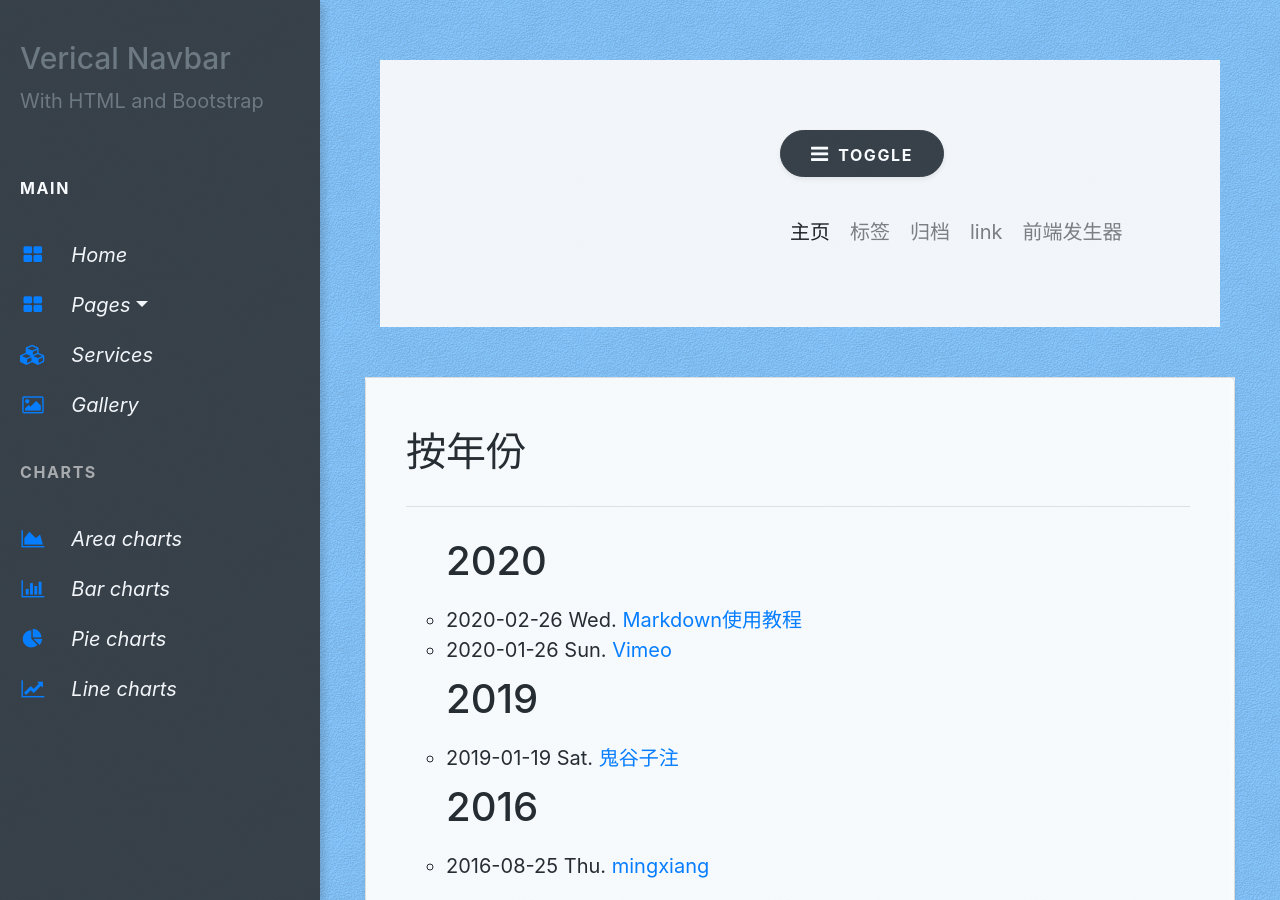
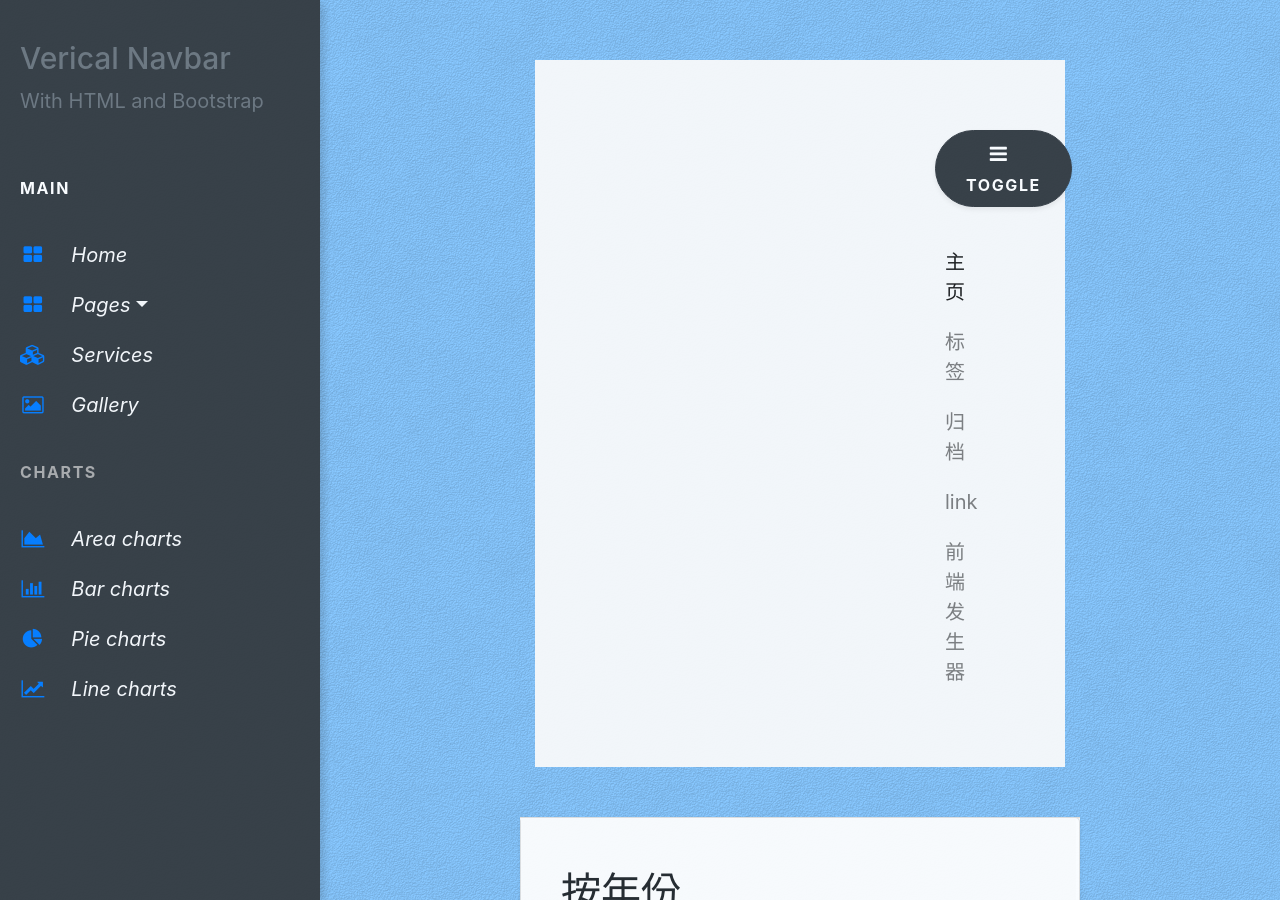
Before and after one commit to nengwuzhi/nengwuzhi.github.ioce, a Jekyll site: the page built from archive/index.md, in a window 1280 px wide and 900 px high. Built offline with Jekyll 4.4.1, drawn with Linux system fonts in a browser that asks for light colours; nearby versions of some CDN libraries.

Commit message:
Update default.html

```diff
--- a/_layouts/default.html
+++ b/_layouts/default.html
@@ -11,6 +11,7 @@
              {% include Side_navigation.html %}
                     <!-- Content -->
             <div id="content" class="page-content p-5">
+              <div class="col-md-8 container">
                 {% include top_nav.html %}
           <section class="margin">
 
@@ -18,6 +19,7 @@
                     {{ content }}
                 </div>
                   {% include footer.html %}
+              </div>
             </div>
          </section>
 
```
